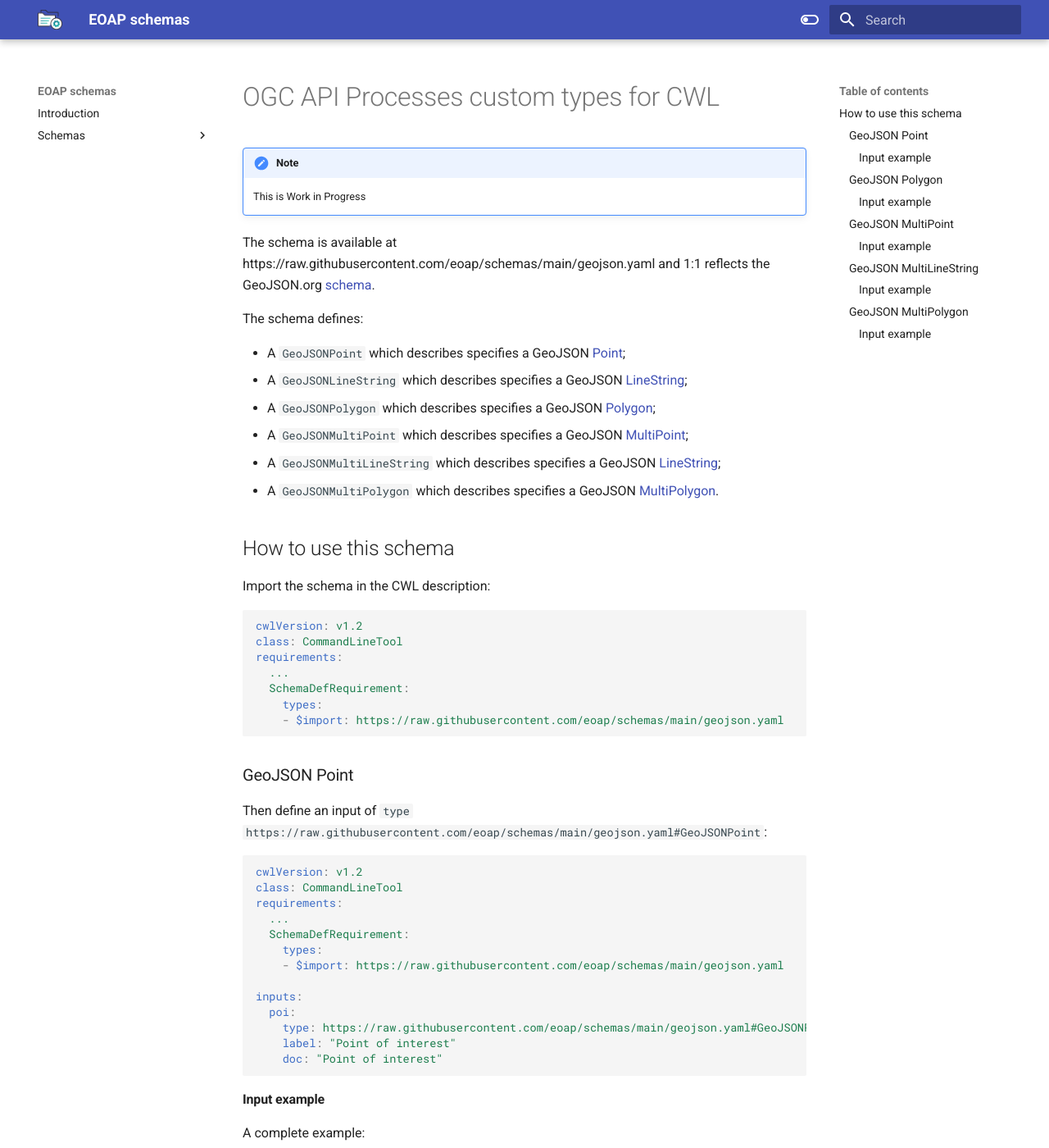
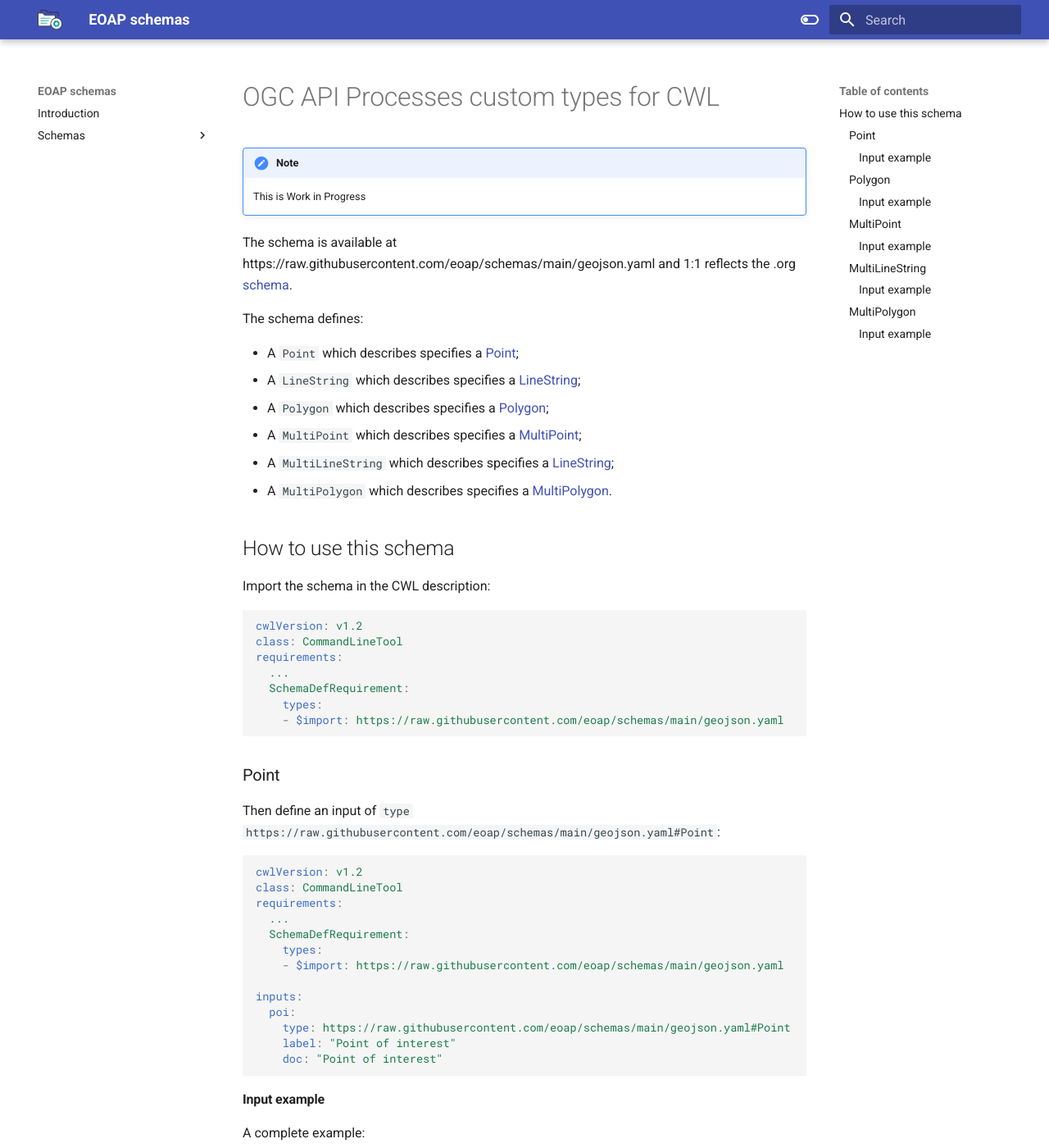
Before and after one commit to eoap/schemas, an MkDocs documentation site: the page built from docs/geojson.md, in a window 1280 px wide and 1400 px high. Shown: the whole window at 82% size. Built offline with MkDocs 1.6.1 and Material for MkDocs 9.7.7, drawn with Linux system fonts in a browser that asks for light colours; some of the changed text lies outside the part shown.

Commit message:
fix: doc updated accordin to current version of the schema

````diff
--- a/docs/geojson.md
+++ b/docs/geojson.md
@@ -4,16 +4,16 @@
 
     This is Work in Progress
 
-The schema is available at https://raw.githubusercontent.com/eoap/schemas/main/geojson.yaml and 1:1 reflects the GeoJSON.org [schema](https://geojson.org/schema/Geometry.json).
+The schema is available at https://raw.githubusercontent.com/eoap/schemas/main/geojson.yaml and 1:1 reflects the .org [schema](https://geojson.org/schema/Geometry.json).
 
 The schema defines:
 
-- A `GeoJSONPoint` which describes specifies a GeoJSON [Point](https://tools.ietf.org/html/rfc7946#section-3.1.2);
-- A `GeoJSONLineString` which describes specifies a GeoJSON [LineString](https://tools.ietf.org/html/rfc7946#section-3.1.4);
-- A `GeoJSONPolygon` which describes specifies a GeoJSON [Polygon](https://tools.ietf.org/html/rfc7946#section-3.1.6);
-- A `GeoJSONMultiPoint` which describes specifies a GeoJSON [MultiPoint](https://tools.ietf.org/html/rfc7946#section-3.1.3);
-- A `GeoJSONMultiLineString` which describes specifies a GeoJSON [LineString](https://tools.ietf.org/html/rfc7946#section-3.1.5);
-- A `GeoJSONMultiPolygon` which describes specifies a GeoJSON [MultiPolygon](https://tools.ietf.org/html/rfc7946#section-3.1.7).
+- A `Point` which describes specifies a  [Point](https://tools.ietf.org/html/rfc7946#section-3.1.2);
+- A `LineString` which describes specifies a  [LineString](https://tools.ietf.org/html/rfc7946#section-3.1.4);
+- A `Polygon` which describes specifies a  [Polygon](https://tools.ietf.org/html/rfc7946#section-3.1.6);
+- A `MultiPoint` which describes specifies a  [MultiPoint](https://tools.ietf.org/html/rfc7946#section-3.1.3);
+- A `MultiLineString` which describes specifies a  [LineString](https://tools.ietf.org/html/rfc7946#section-3.1.5);
+- A `MultiPolygon` which describes specifies a  [MultiPolygon](https://tools.ietf.org/html/rfc7946#section-3.1.7).
 
 ## How to use this schema
 
@@ -29,9 +29,9 @@ requirements:
     - $import: https://raw.githubusercontent.com/eoap/schemas/main/geojson.yaml
 ```
 
-### GeoJSON Point
+###  Point
 
-Then define an input of `type` `https://raw.githubusercontent.com/eoap/schemas/main/geojson.yaml#GeoJSONPoint`:
+Then define an input of `type` `https://raw.githubusercontent.com/eoap/schemas/main/geojson.yaml#Point`:
 
 ```yaml
 cwlVersion: v1.2
@@ -44,7 +44,7 @@ requirements:
 
 inputs:
   poi:
-    type: https://raw.githubusercontent.com/eoap/schemas/main/geojson.yaml#GeoJSONPoint
+    type: https://raw.githubusercontent.com/eoap/schemas/main/geojson.yaml#Point
     label: "Point of interest"
     doc: "Point of interest"
 ```
@@ -56,7 +56,7 @@ A complete example:
 ```yaml
 cwlVersion: v1.2
 class: CommandLineTool
-label: "Echo GeoJSON Point"
+label: "Echo  Point"
 baseCommand: echo
 
 requirements:
@@ -67,7 +67,7 @@ requirements:
 
 inputs:
   aoi:
-    type: https://raw.githubusercontent.com/eoap/schemas/main/geojson.yaml#GeoJSONPoint
+    type: https://raw.githubusercontent.com/eoap/schemas/main/geojson.yaml#Point
     label: "Point of interest"
     doc: "Point of interest"
     inputBinding:
@@ -93,9 +93,9 @@ poi:
   - 5
 ```
 
-### GeoJSON Polygon
+###  Polygon
 
-Then define an input of `type` `https://raw.githubusercontent.com/eoap/schemas/main/geojson.yaml#GeoJSONPolygon`:
+Then define an input of `type` `https://raw.githubusercontent.com/eoap/schemas/main/geojson.yaml#Polygon`:
 
 ```yaml
 cwlVersion: v1.2
@@ -108,7 +108,7 @@ requirements:
 
 inputs:
   aoi:
-    type: https://raw.githubusercontent.com/eoap/schemas/main/geojson.yaml#GeoJSONPolygon
+    type: https://raw.githubusercontent.com/eoap/schemas/main/geojson.yaml#Polygon
     label: "Area of interest"
     doc: "Area of interest defined as a Polygon"
 ```
@@ -120,7 +120,7 @@ A complete example:
 ```yaml
 cwlVersion: v1.2
 class: CommandLineTool
-label: "Echo GeoJSON Polygon"
+label: "Echo  Polygon"
 baseCommand: echo
 
 requirements:
@@ -131,7 +131,7 @@ requirements:
 
 inputs:
   aoi:
-    type: https://raw.githubusercontent.com/eoap/schemas/main/geojson.yaml#GeoJSONPolygon
+    type: https://raw.githubusercontent.com/eoap/schemas/main/geojson.yaml#Polygon
     label: "Area of interest"
     doc: "Area of interest defined as a Polygon"
     inputBinding:
@@ -163,9 +163,9 @@ aoi:
       - 0
 ```
 
-### GeoJSON MultiPoint
+###  MultiPoint
 
-Then define an input of `type` `https://raw.githubusercontent.com/eoap/schemas/main/geojson.yaml#GeoJSONMultiPoint`:
+Then define an input of `type` `https://raw.githubusercontent.com/eoap/schemas/main/geojson.yaml#MultiPoint`:
 
 ```yaml
 cwlVersion: v1.2
@@ -178,7 +178,7 @@ requirements:
 
 inputs:
   aoi:
-    type: https://raw.githubusercontent.com/eoap/schemas/main/geojson.yaml#GeoJSONMultiPoint
+    type: https://raw.githubusercontent.com/eoap/schemas/main/geojson.yaml#MultiPoint
     label: "Area of interest"
     doc: "Area of interest defined as a MultiPoint"
 ```
@@ -190,7 +190,7 @@ A complete example:
 ```yaml
 cwlVersion: v1.2
 class: CommandLineTool
-label: "Echo GeoJSON MultiPoint"
+label: "Echo  MultiPoint"
 baseCommand: echo
 
 requirements:
@@ -201,7 +201,7 @@ requirements:
 
 inputs:
   aoi:
-    type: https://raw.githubusercontent.com/eoap/schemas/main/geojson.yaml#GeoJSONMultiPoint
+    type: https://raw.githubusercontent.com/eoap/schemas/main/geojson.yaml#MultiPoint
     label: "Area of interest"
     doc: "Area of interest defined as a MultiPoint"
     inputBinding:
@@ -233,9 +233,9 @@ aoi:
     - 40.7681
 ```
 
-### GeoJSON MultiLineString
+###  MultiLineString
 
-Then define an input of `type` `https://raw.githubusercontent.com/eoap/schemas/main/geojson.yaml#GeoJSONMultiLineString`:
+Then define an input of `type` `https://raw.githubusercontent.com/eoap/schemas/main/geojson.yaml#MultiLineString`:
 
 ```yaml
 cwlVersion: v1.2
@@ -248,7 +248,7 @@ requirements:
 
 inputs:
   aoi:
-    type: https://raw.githubusercontent.com/eoap/schemas/main/geojson.yaml#GeoJSONMultiLineString
+    type: https://raw.githubusercontent.com/eoap/schemas/main/geojson.yaml#MultiLineString
     label: "Area of interest"
     doc: "Area of interest defined as a MultiLineString"
 ```
@@ -260,7 +260,7 @@ A complete example:
 ```yaml
 cwlVersion: v1.2
 class: CommandLineTool
-label: "Echo GeoJSON MultiLineString"
+label: "Echo  MultiLineString"
 baseCommand: echo
 
 requirements:
@@ -271,7 +271,7 @@ requirements:
 
 inputs:
   aoi:
-    type: https://raw.githubusercontent.com/eoap/schemas/main/geojson.yaml#GeoJSONMultiLineString
+    type: https://raw.githubusercontent.com/eoap/schemas/main/geojson.yaml#MultiLineString
     label: "Area of interest"
     doc: "Area of interest defined as a MultiLineString"
     inputBinding:
@@ -311,9 +311,9 @@ aoi:
       - 40.76811
 ```
 
-### GeoJSON MultiPolygon
+###  MultiPolygon
 
-Then define an input of `type` `https://raw.githubusercontent.com/eoap/schemas/main/geojson.yaml#GeoJSONMultiPolygon`:
+Then define an input of `type` `https://raw.githubusercontent.com/eoap/schemas/main/geojson.yaml#MultiPolygon`:
 
 ```yaml
 cwlVersion: v1.2
@@ -326,7 +326,7 @@ requirements:
 
 inputs:
   aoi:
-    type: https://raw.githubusercontent.com/eoap/schemas/main/geojson.yaml#GeoJSONMultiPolygon
+    type: https://raw.githubusercontent.com/eoap/schemas/main/geojson.yaml#MultiPolygon
     label: "Area of interest"
     doc: "Area of interest defined as a MultiPolygon"
 ```
@@ -338,7 +338,7 @@ A complete example:
 ```yaml
 cwlVersion: v1.2
 class: CommandLineTool
-label: "Echo GeoJSON MultiPolygon"
+label: "Echo  MultiPolygon"
 baseCommand: echo
 
 requirements:
@@ -349,7 +349,7 @@ requirements:
 
 inputs:
   aoi:
-    type: https://raw.githubusercontent.com/eoap/schemas/main/geojson.yaml#GeoJSONMultiPolygon
+    type: https://raw.githubusercontent.com/eoap/schemas/main/geojson.yaml#MultiPolygon
     label: "Area of interest"
     doc: "Area of interest defined as a MultiPolygon"
     inputBinding:
````
